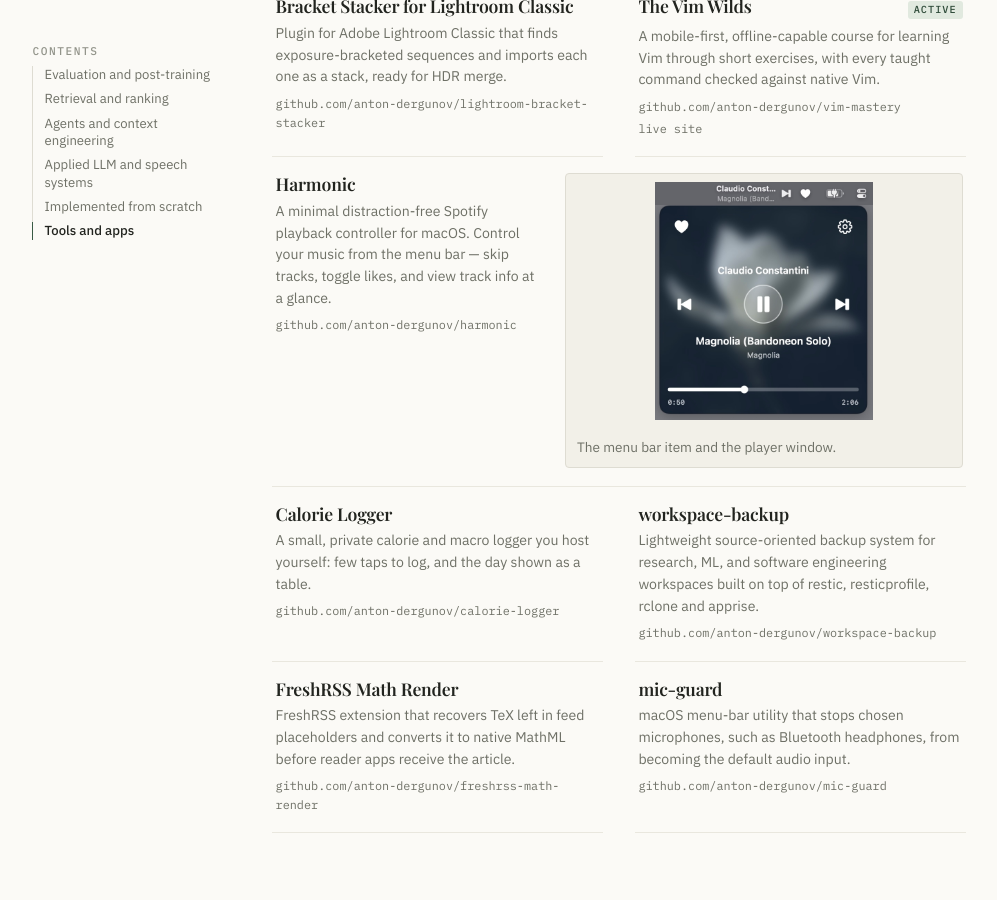
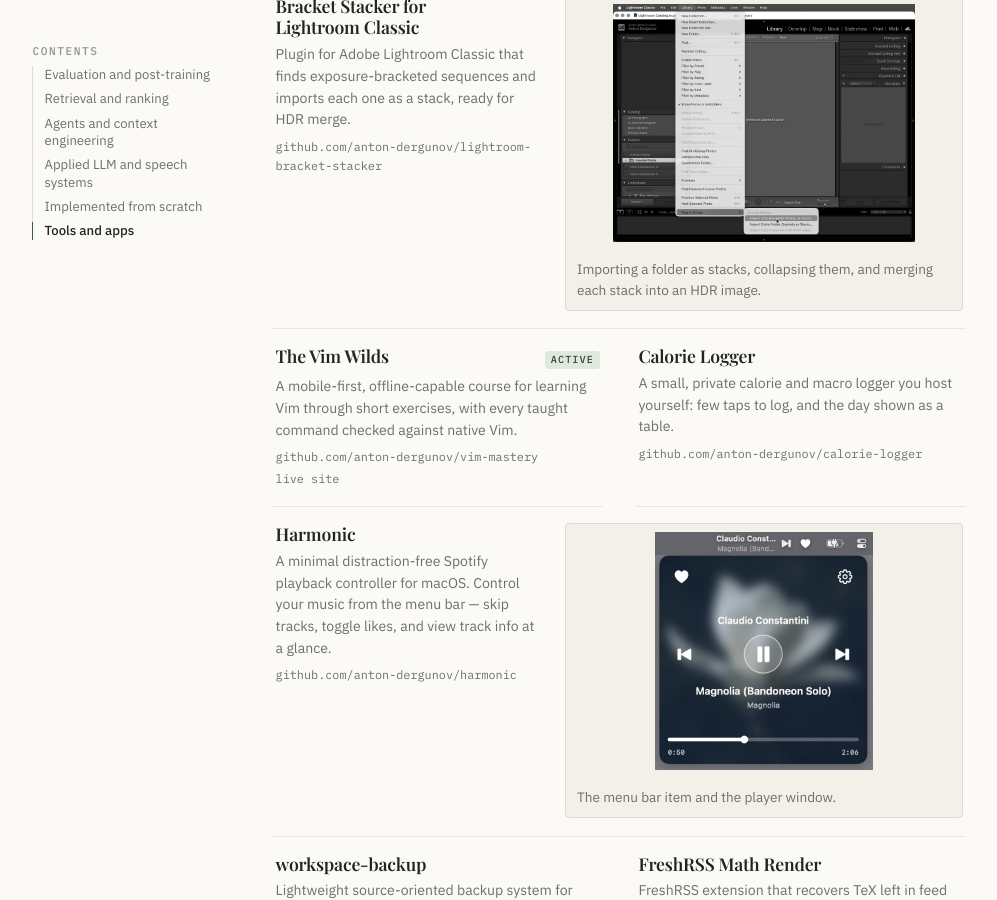
Before and after one commit to anton-dergunov/anton-dergunov.github.io, a Jekyll site: the page built from _pages/projects.html, in a window 1280 px wide and 900 px high, scrolled down 6871 px. Shown: the whole window, without its empty margins (30-1027 px from the left). Built offline with Jekyll 4.4.1, drawn with Linux system fonts in a browser that asks for light colours.

Commit message:
Updated lightroom bracket stacker webp

```diff
--- a/_data/projects.yml
+++ b/_data/projects.yml
@@ -328,6 +328,10 @@
     summary: Finds bracketed sequences among mixed shots and imports each as a stack, so HDR merges no
       longer start with selecting groups by hand.
     url: https://github.com/anton-dergunov/lightroom-bracket-stacker
+    media:
+    - type: image
+      src: /images/projects/lightroom-bracket-stacker/demo.webp
+      caption: Importing a folder as stacks, collapsing them, and merging each stack into an HDR image.
     topics:
     - lightroom
     - lightroom-plugin
```
Also changed, not shown: images/projects/lightroom-bracket-stacker/demo.webp (added).
